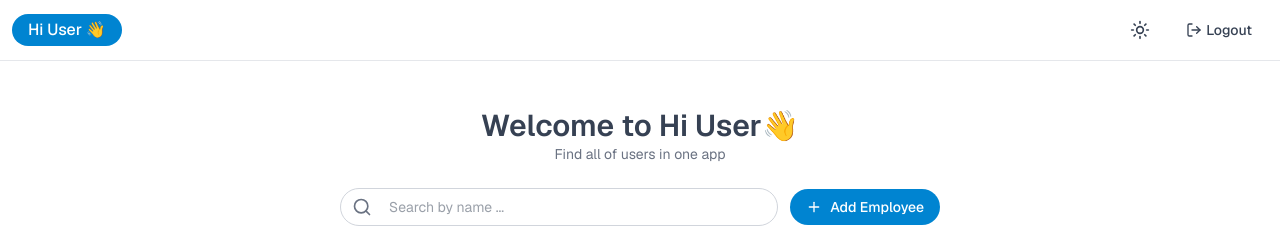
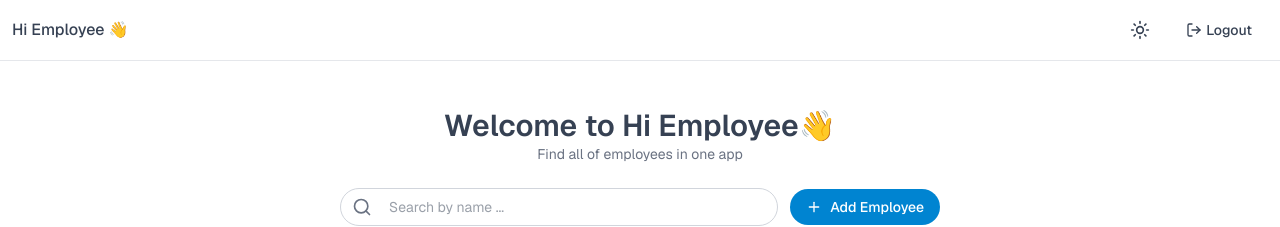
Before and after one commit to nouvalrz/hi-user, a React (Vite) app: page /employees in a window 1280 px wide. Shown: the top 227 px of the page. Built offline with nearby package versions, Linux system fonts and the light colour scheme; no server answers; sample sign-in values are in the browser's storage.

Commit message:
ref: change brand name

```diff
--- a/index.html
+++ b/index.html
@@ -9,7 +9,7 @@
   <link rel="preconnect" href="https://fonts.googleapis.com">
   <link rel="preconnect" href="https://fonts.gstatic.com" crossorigin>
   <link href="https://fonts.googleapis.com/css2?family=Geist:wght@100..900&display=swap" rel="stylesheet">
-  <title>Hi User</title>
+  <title>Hi Employee</title>
 </head>
 
 <body>
--- a/src/components/Header.jsx
+++ b/src/components/Header.jsx
@@ -15,10 +15,10 @@ function Header() {
   return (
     <header className="p-3  border-b border-gray-200 dark:border-gray-600 backdrop-blur bg-white/30 dark:bg-white/5 flex flex-row justify-between items-center fixed top-0 w-full z-50">
       <p
-        className="text-base font-medium text-white rounded-full bg-sky-600 px-4 py-1 cursor-pointer"
+        className="text-base font-medium cursor-pointer"
         onClick={() => navigate("/employees")}
       >
-        Hi User 👋
+        Hi Employee 👋
       </p>
       <div className="flex flex-row gap-1 items-center">
         <ToggleThemeButton />
--- a/src/contexts/UsersContext.jsx
+++ b/src/contexts/UsersContext.jsx
@@ -119,7 +119,7 @@ function UsersProvider({ children }) {
       fire({
         title: "Success",
         type: AlertType.success,
-        message: "Successfully added new user",
+        message: "Successfully added new employee",
       });
     } catch (error) {
       console.log(error);
@@ -177,7 +177,7 @@ function UsersProvider({ children }) {
       fire({
         title: "Success",
         type: AlertType.success,
-        message: "Successfully update the user",
+        message: "Successfully update the employee",
       });
     } catch (error) {
       console.log(error);
--- a/src/hooks/useAuth.js
+++ b/src/hooks/useAuth.js
@@ -19,7 +19,7 @@ export const useAuth = () => {
 
       alert.fire({
         title: "Success",
-        message: "Berhasil login",
+        message: "Login success, redirecting to dashboard",
         type: AlertType.success,
       });
 
@@ -45,7 +45,7 @@ export const useAuth = () => {
 
       alert.fire({
         title: "Success",
-        message: "Berhasil register, anda dialihkan ke halaman login",
+        message: "Register success, redirecting to login page",
         type: AlertType.success,
       });
 
--- a/src/pages/DetailPage/index.jsx
+++ b/src/pages/DetailPage/index.jsx
@@ -44,7 +44,7 @@ function DetailPage() {
     fire({
       title: "Success",
       type: AlertType.success,
-      message: "Successfully delete user",
+      message: "Successfully delete employee",
     });
   };
 
--- a/src/pages/HomePage/index.jsx
+++ b/src/pages/HomePage/index.jsx
@@ -54,10 +54,10 @@ function HomePage() {
     <div className="flex flex-col h-full">
       <div className="flex flex-col justify-center items-center my-8">
         <h1 className="text-3xl font-semibold dark:text-white">
-          Welcome to Hi User👋
+          Welcome to Hi Employee👋
         </h1>
         <p className="text-sm text-gray-500 dark:text-gray-300">
-          Find all of users in one app
+          Find all of employees in one app
         </p>
         <div className="flex gap-3 items-center mt-6 w-full max-w-[600px]">
           <Search
```
